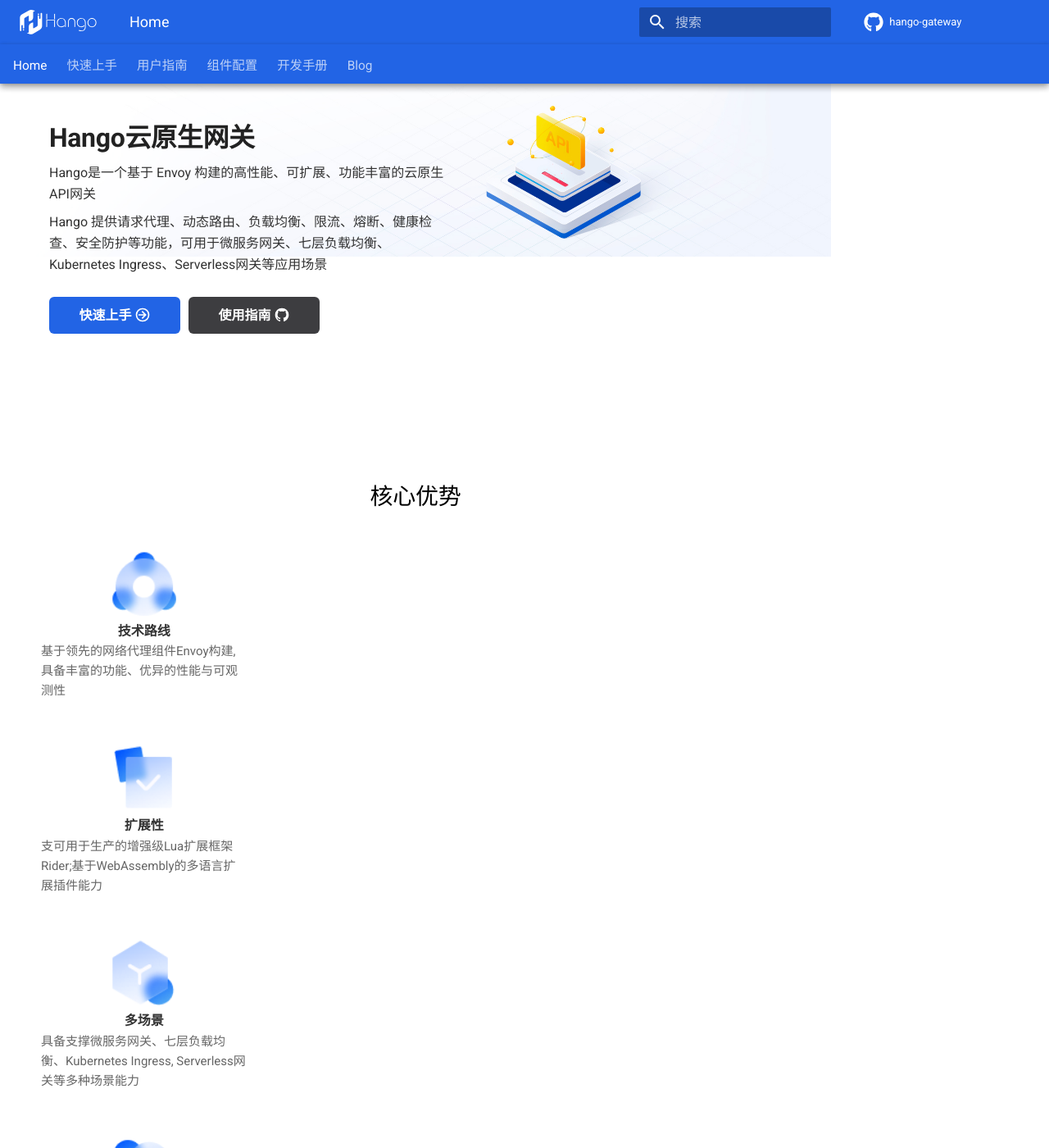
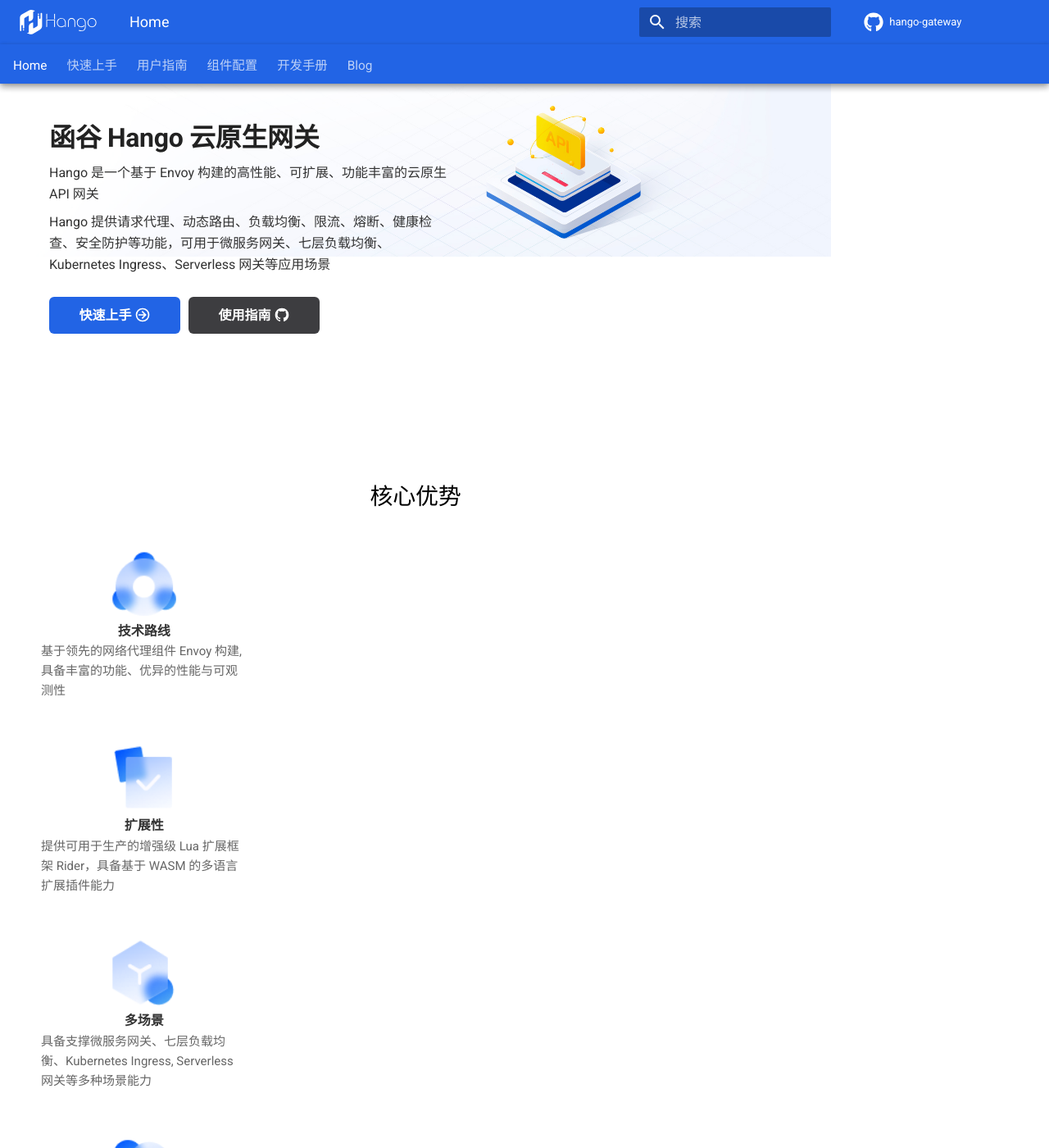
Before and after one commit to northhead/website, an MkDocs documentation site: the page built from docs/index.md, in a window 1280 px wide and 1400 px high. Shown: the whole window at 82% size. Built offline with MkDocs 1.6.1 and Material for MkDocs 9.7.7, drawn with Linux system fonts in a browser that asks for light colours; some web fonts are replaced; comment, search, counter and statistics services are not loaded; some of the changed text lies outside the part shown.

Commit message:
Update home.html
Update some texts

```diff
--- a/overrides/home.html
+++ b/overrides/home.html
@@ -11,9 +11,9 @@
     <div class="md-grid md-typeset">
       <div class="mdx-hero" style="margin-top:-100px">
         <div>
-          <h1>Hango云原生网关</h1>
-          <div class="home-info">Hango是一个基于 Envoy 构建的高性能、可扩展、功能丰富的云原生API网关</div>
-          <div class="home-info">Hango 提供请求代理、动态路由、负载均衡、限流、熔断、健康检查、安全防护等功能，可用于微服务网关、七层负载均衡、Kubernetes Ingress、Serverless网关等应用场景</div>
+          <h1>函谷 Hango 云原生网关</h1>
+          <div class="home-info">Hango 是一个基于 Envoy 构建的高性能、可扩展、功能丰富的云原生 API 网关</div>
+          <div class="home-info">Hango 提供请求代理、动态路由、负载均衡、限流、熔断、健康检查、安全防护等功能，可用于微服务网关、七层负载均衡、Kubernetes Ingress、Serverless 网关等应用场景</div>
           <p style="display: flex">
             <a href="{{ 'getting-started/overview/' | url }}" class="md-button md-button--primary newbutton">
               快速上手
@@ -35,32 +35,32 @@
       <li>
         <img src="assets/feat-tech.png" />
         <p class="title">技术路线</p>
-        <p class="subtitle">基于领先的网络代理组件Envoy构建,具备丰富的功能、优异的性能与可观测性</p>
+        <p class="subtitle">基于领先的网络代理组件 Envoy 构建,具备丰富的功能、优异的性能与可观测性</p>
       </li>
       <li>
         <img src="assets/feat-flexible.png" />
         <p class="title">扩展性</p>
-        <p class="subtitle">支可用于生产的增强级Lua扩展框架Rider;基于WebAssembly的多语言扩展插件能力</p>
+        <p class="subtitle">提供可用于生产的增强级 Lua 扩展框架 Rider，具备基于 WASM 的多语言扩展插件能力</p>
       </li>
       <li>
         <img src="assets/feat-integration.png" />
         <p class="title">多场景</p>
-        <p class="subtitle">具备支撑微服务网关、七层负载均衡、Kubernetes Ingress, Serverless网关等多种场景能力</p>
+        <p class="subtitle">具备支撑微服务网关、七层负载均衡、Kubernetes Ingress, Serverless 网关等多种场景能力</p>
       </li>
       <li>
         <img src="assets/feat-cloudnative.png" />
         <p class="title">云原生</p>
-        <p class="subtitle">以云原生标准数据面组件Envoy作为核心引擎,天然亲和云原生</p>
+        <p class="subtitle">以云原生标准数据面组件 Envoy 作为核心引擎，天然亲和云原生</p>
       </li>
       <li>
         <img src="assets/feat-api-integration.png" />
-        <p class="title">API生态与集成</p>
-        <p class="subtitle">以API为中心的生态管理,提供数百种工业级协议快速集成能力</p>
+        <p class="title">API 生态与集成</p>
+        <p class="subtitle">以 API 为中心的生态管理，提供数百种工业级协议快速集成能力</p>
       </li>
       <li>
         <img src="assets/feat-control.png" />
         <p class="title">控制平面</p>
-        <p class="subtitle">易用的控制台进行网关、服务、路由等多维度管理,简化使用者操作</p>
+        <p class="subtitle">易用的控制台进行网关、服务、路由等多维度管理，简化使用者操作</p>
       </li>
     </ul>
   </section>
```
